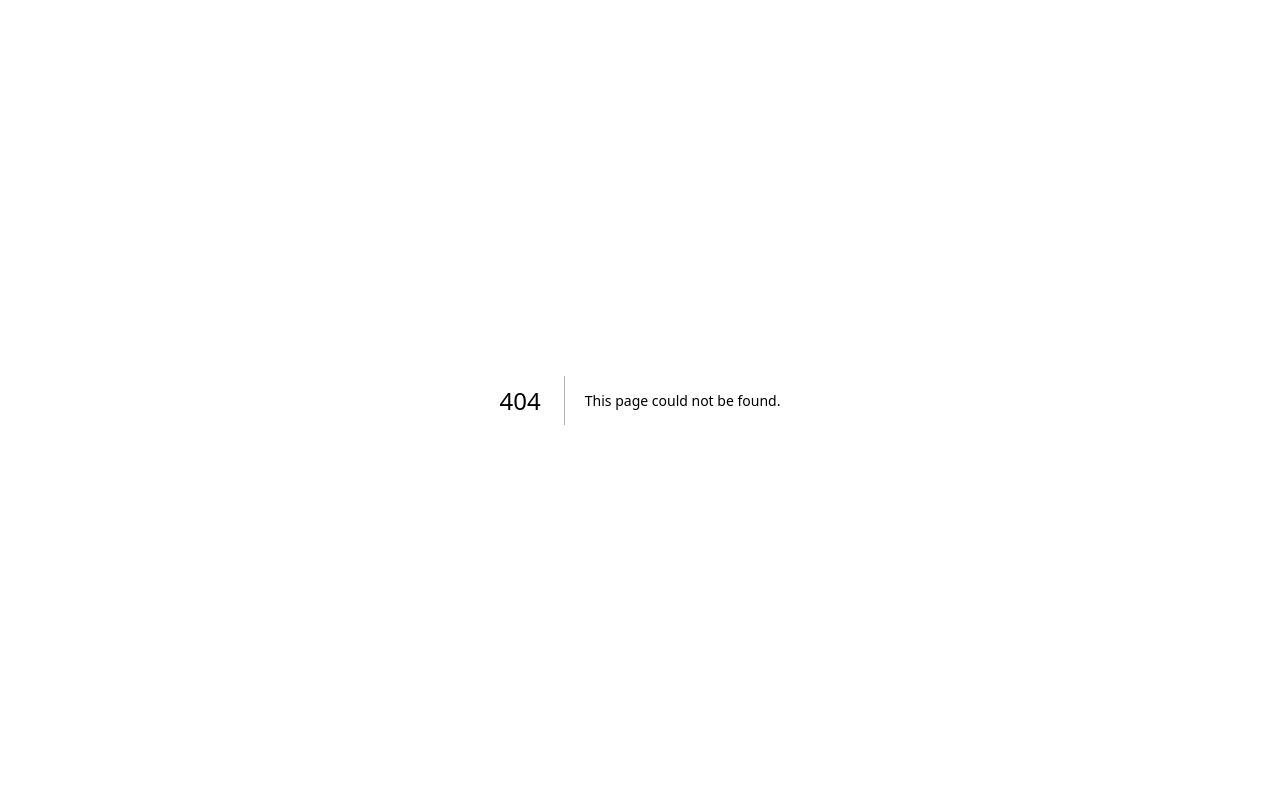
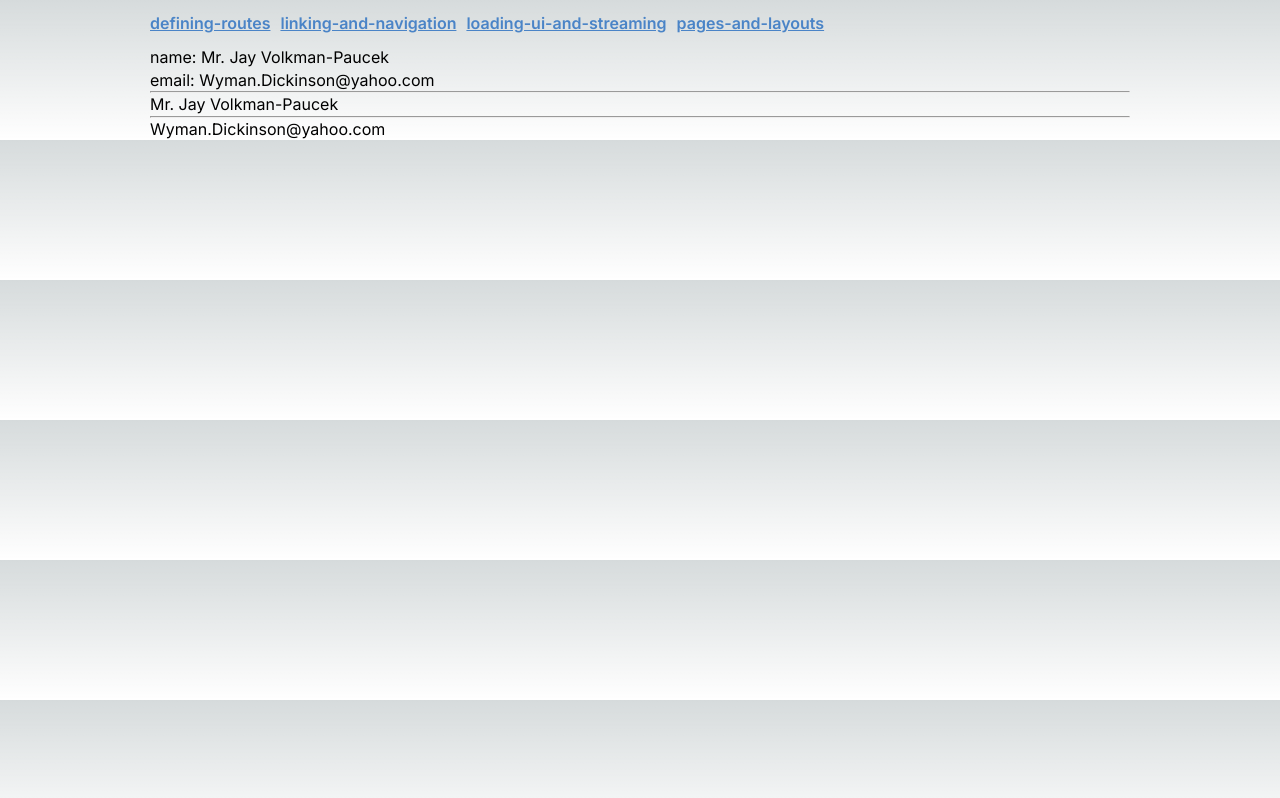
Before and after one commit to YDP-SPLOUNGE-CLUB/Next-Docs-Tutorial, a Next.js app: page /lhs/routing/loading-ui-and-streaming in a window 1280 px wide. Before the commit this address had no page. Built offline with nearby package versions, Linux system fonts and the light colour scheme.

Commit message:
✨ Loading 학습

```diff
--- /dev/null
+++ b/components/lhs/Delay.tsx
@@ -0,0 +1,11 @@
+import { delay } from '@/utils/common';
+import { PropsWithChildren } from 'react';
+
+type Props = {
+  timeout: number;
+}
+
+export default async function Delay({ timeout, children }: PropsWithChildren<Props>) {
+  await delay(timeout);
+  return <div>{children}</div>
+}
--- /dev/null
+++ b/src/app/lhs/routing/loading-ui-and-streaming/page.tsx
@@ -0,0 +1,29 @@
+import { faker } from '@faker-js/faker';
+import { delay } from '@/utils/common';
+import Delay from '../../../../../components/lhs/Delay';
+import { Suspense } from 'react';
+
+export default async function LoadingUIAndStreamingPage() {
+  const randomName = faker.person.fullName(); // Rowan Nikolaus
+  const randomEmail = faker.internet.email(); // Kassandra.Haley@erich.biz
+  await delay(500);
+
+  return (
+    <div>
+      <p>name: {randomName}</p>
+      <p>email: {randomEmail}</p>
+      <hr/>
+      <Suspense fallback={<p>Loading name...</p>}>
+        <Delay timeout={1500}>
+          {randomName}
+        </Delay>
+      </Suspense>
+      <hr/>
+      <Suspense fallback={<p>Loading email...</p>}>
+        <Delay timeout={3000}>
+          {randomEmail}
+        </Delay>
+      </Suspense>
+    </div>
+  )
+}
--- /dev/null
+++ b/src/utils/common.ts
@@ -0,0 +1,3 @@
+export function delay(timeout = 3000): Promise<void> {
+  return new Promise<void>(resolve => setTimeout(resolve, timeout))
+}
```
Also changed, not shown: package.json (+5 -4 lines), src/app/lhs/routing/loading-ui-and-streaming/loading.tsx (added, +7 -0 lines), 1 other file (tests, documents, lock files or other folders).
